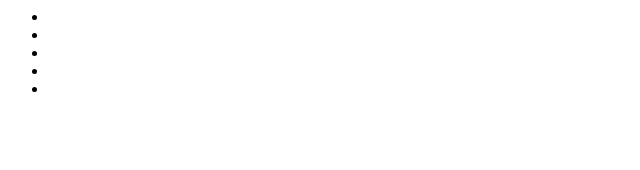
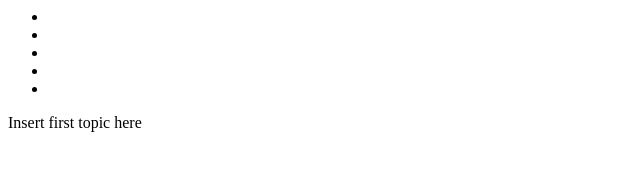
Before and after one commit to sinoath/vimTest, a plain HTML site: page index.html in a window 1280 px wide. Shown: the whole page, without its empty margins (0-640 px from the left). Drawn offline with Linux system fonts and the light colour scheme.

Commit message:
minor index.html changes, cleaning git tree

```diff
--- a/index.html
+++ b/index.html
@@ -9,7 +9,7 @@
 	<li></li>
 </ul>
 </p>
-<p> </p>
+<p>Insert first topic here</p>
 <p> </p>
 </body>
 </html>
```
